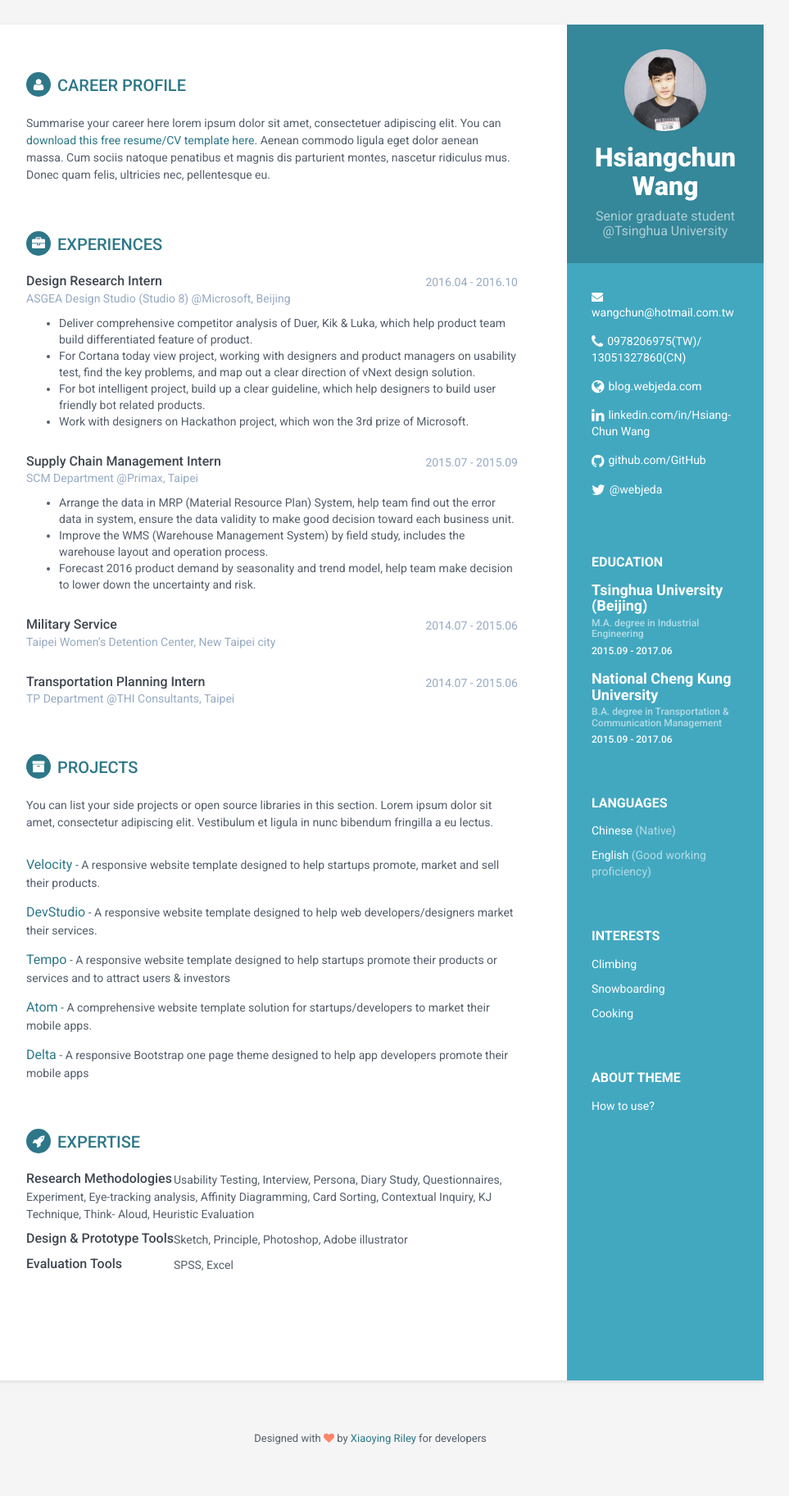
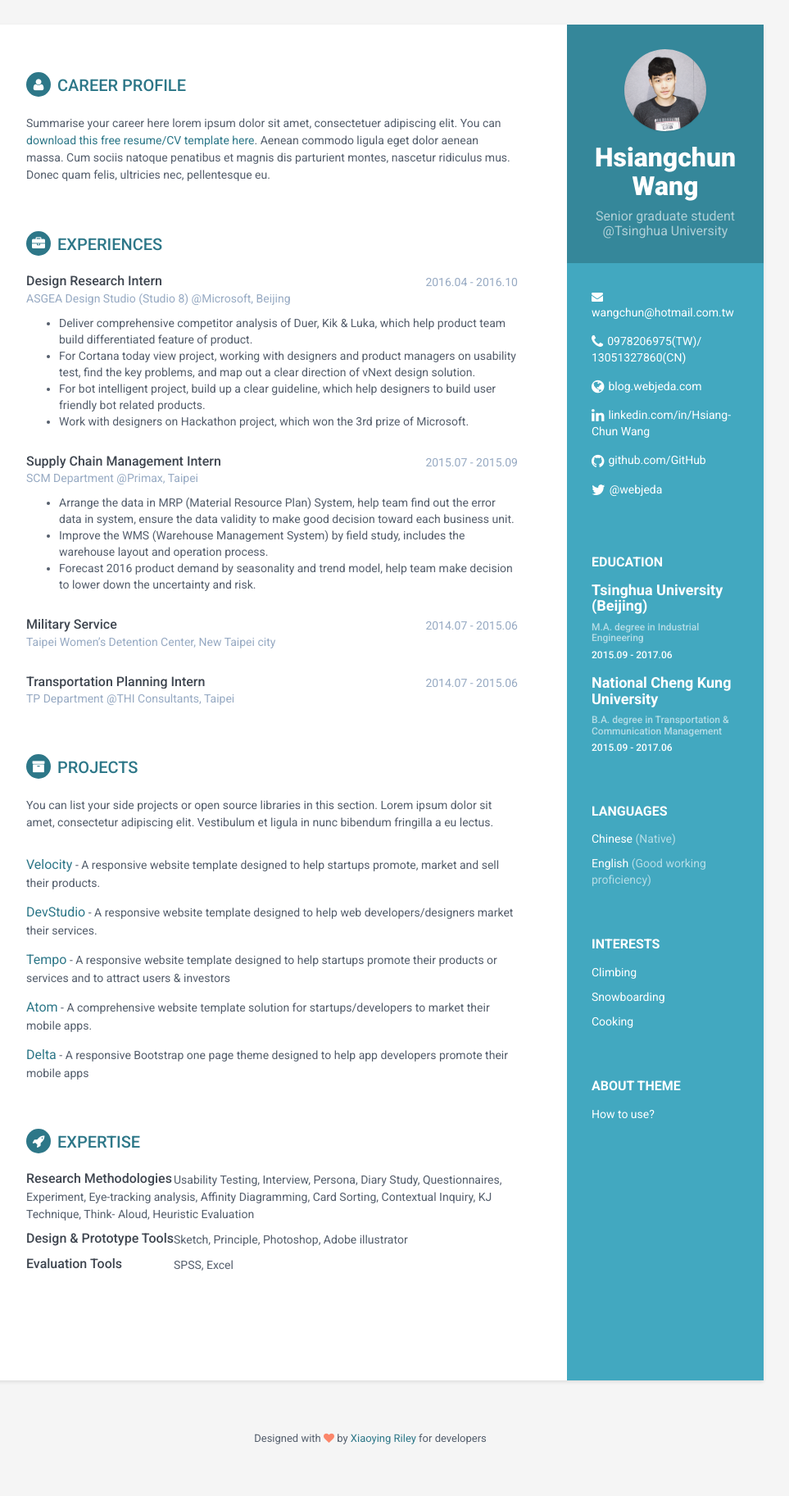
Before and after one commit to hsiangchunwang/hsiangchunwang.github.io, a Jekyll site: the page built from index.html, in a window 1280 px wide. Shown: the whole page at 82% size, without its empty margins (188-1151 px from the left). Built offline with Jekyll 4.4.1, drawn with Linux system fonts in a browser that asks for light colours.

Commit message:
Update styles.css

```diff
--- a/assets/css/styles.css
+++ b/assets/css/styles.css
@@ -109,11 +109,13 @@ p {
   margin-top: 0;
   margin-bottom: 15px;
 }
+.sidebar-wrapper .education-container .meta {
+  margin-bottom: 5px;
+}
 .sidebar-wrapper .degree {
   font-size: 12px;
   font-weight: 500;
   color: rgba(255, 255, 255, 0.6);
-  margin-top: 5px;
   margin-bottom: 5px;
 }
 .sidebar-wrapper .education-container .item {
@@ -122,10 +124,7 @@ p {
 .sidebar-wrapper .education-container .item:last-child {
   margin-bottom: 0;
 }
-.sidebar-wrapper .education-container .meta {
-  margin-bottom: 5px;
-  margin-top: 0;
-}
+
 .sidebar-wrapper .education-container .time {
   font-weight: 500;
   font-size: 12px;
```
